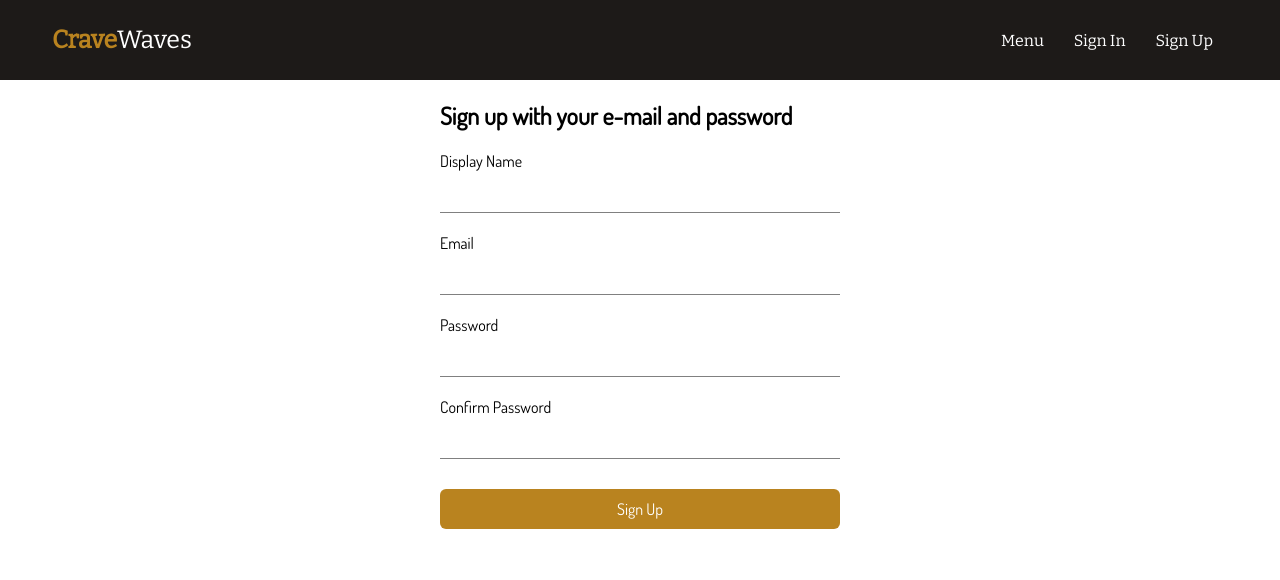
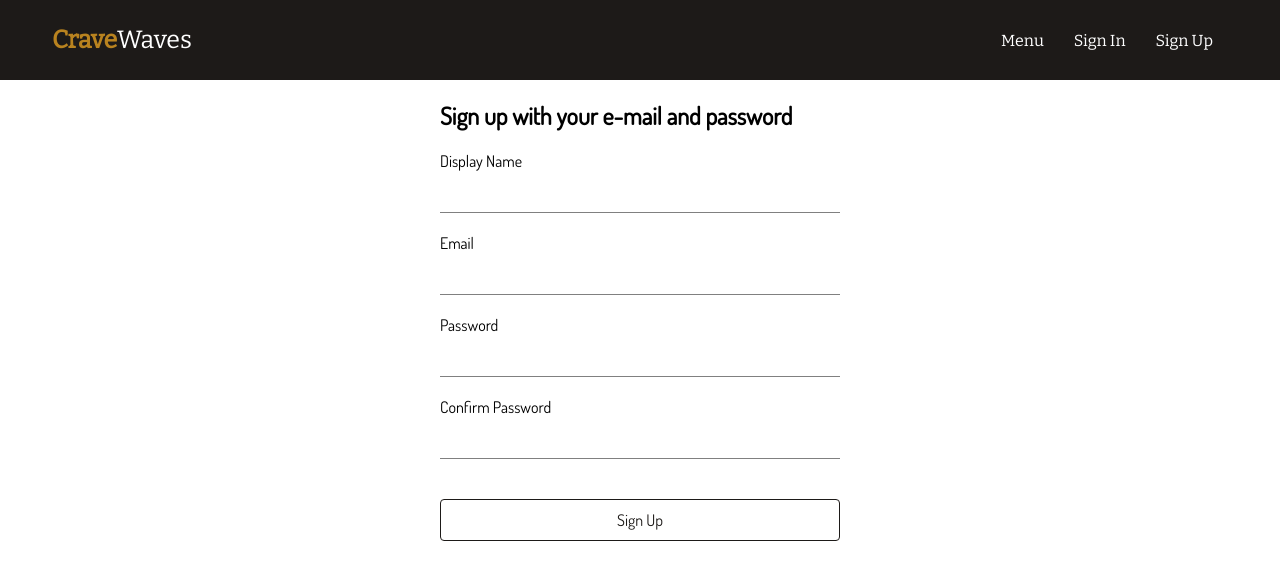
Before and after one commit to dnmore/react-restaurant-app, a React (Create React App) app: page /sign-up in a window 1280 px wide. Shown: the top 580 px of the page. Built offline with nearby package versions, Linux system fonts and the light colour scheme; no server answers.

Commit message:
adding user context

```diff
--- a/src/components/google-sign-in/google-sign-in.component.jsx
+++ b/src/components/google-sign-in/google-sign-in.component.jsx
@@ -1,4 +1,4 @@
-import { useEffect } from "react";
+import { useEffect} from "react";
 import { getRedirectResult } from "firebase/auth";
 
 import {
@@ -6,6 +6,7 @@
   signInWithGoogleRedirect,
   createUserDocumentFromAuth,
 } from "../../utils/firebase/firebase.utils";
+
 
 import './google-sign-in.styles.scss'
 
--- a/src/components/sign-in-form/sign-in-form.component.jsx
+++ b/src/components/sign-in-form/sign-in-form.component.jsx
@@ -3,7 +3,7 @@
 
 import FormInput from "../../components/form-input/form-input.component";
 
-import './sign-in-form.styles.scss'
+import "./sign-in-form.styles.scss";
 
 const initialFormFields = {
   email: "",
@@ -14,8 +14,6 @@
   const [formFields, setFormFields] = useState(initialFormFields);
   const { email, password } = formFields;
 
-  console.log(formFields);
-
   const resetFormFields = () => {
     setFormFields(initialFormFields);
   };
@@ -24,12 +22,7 @@
     e.preventDefault();
 
     try {
-      const response = await signInAuthUserWithEmailAndPassword(
-        email,
-        password
-      );
-
-      console.log(response);
+      await signInAuthUserWithEmailAndPassword(email, password);
 
       resetFormFields();
     } catch (error) {
--- /dev/null
+++ b/src/contexts/user.context.jsx
@@ -0,0 +1,22 @@
+import { createContext, useState, useEffect } from "react";
+import { onAuthStateChangedListener } from "../utils/firebase/firebase.utils";
+export const UserContext = createContext({
+  currentUser: null,
+  setCurrentUser: () => null,
+});
+
+export const UserProvider = ({ children }) => {
+  const [currentUser, setCurrentUser] = useState(null);
+  const value = { currentUser, setCurrentUser };
+
+  useEffect(() => {
+    const unsubscribe = onAuthStateChangedListener((user) => {
+      console.log(user);
+      setCurrentUser(user);
+    });
+
+    return unsubscribe;
+  }, []);
+
+  return <UserContext.Provider value={value}>{children}</UserContext.Provider>;
+};
--- a/src/index.js
+++ b/src/index.js
@@ -5,13 +5,15 @@
 import "./index.scss";
 import App from "./App";
 import reportWebVitals from "./reportWebVitals";
-
+import { UserProvider } from "./contexts/user.context";
 
 const root = ReactDOM.createRoot(document.getElementById("root"));
 root.render(
   <React.StrictMode>
     <BrowserRouter>
-      <App />
+      <UserProvider>
+        <App />
+      </UserProvider>
     </BrowserRouter>
   </React.StrictMode>
 );
--- a/src/routes/navigation/navigation.component.jsx
+++ b/src/routes/navigation/navigation.component.jsx
@@ -1,26 +1,41 @@
-import { Fragment } from "react";
+import { Fragment, useContext } from "react";
 import { Outlet, Link } from "react-router-dom";
+
+import { UserContext } from "../../contexts/user.context";
+import { signOutUser } from "../../utils/firebase/firebase.utils";
 
 import "./navigation.styles.scss";
 
 const Navigation = () => {
+  const { currentUser } = useContext(UserContext);
+
+
+
   return (
     <Fragment>
       <div className="navigation-container">
         <Link className="logo-container" to={"/"}>
-          <div className="logo"><strong>Crave</strong>Waves</div>
+          <div className="logo">
+            <strong>Crave</strong>Waves
+          </div>
         </Link>
 
         <div className="nav-links-container">
           <Link className="nav-link" to={"/menu"}>
             Menu
           </Link>
+          {currentUser ? (
+            <span className="nav-link" onClick={signOutUser}>Sign Out</span>
+          ) : (
+            <>
               <Link className="nav-link" to={"/sign-in"}>
                 Sign In
               </Link>
               <Link className="nav-link" to={"/sign-up"}>
                 Sign Up
               </Link>
+            </>
+          )}
         </div>
       </div>
       <Outlet />
--- a/src/routes/sign-up-page/sign-up-page.component.jsx
+++ b/src/routes/sign-up-page/sign-up-page.component.jsx
@@ -5,7 +5,8 @@
 } from "../../utils/firebase/firebase.utils";
 
 import FormInput from "../../components/form-input/form-input.component";
-import './sign-up-page.styles.scss'
+
+import "./sign-up-page.styles.scss";
 
 const initialFormFields = {
   displayName: "",
@@ -17,8 +18,6 @@
 const SignUp = () => {
   const [formFields, setFormFields] = useState(initialFormFields);
   const { displayName, email, password, confirmPassword } = formFields;
-
-  console.log(formFields);
 
   const resetFormFields = () => {
     setFormFields(initialFormFields);
--- a/src/routes/sign-up-page/sign-up-page.styles.scss
+++ b/src/routes/sign-up-page/sign-up-page.styles.scss
@@ -1,16 +1,22 @@
 .signup-container {
   width: 400px;
-  margin: 20px auto;
+  margin: 0 auto;
 
   button {
     width: 100%;
-    margin: 10px auto;
+    margin: 20px auto;
     padding: 10px 20px;
     cursor: pointer;
-    border: transparent;
-    background-color: #b9831f;
-    color: white;
+    border: 1px solid #1d1a18;
+    background-color: white;
+    color: #1d1a18;
     font: inherit;
-    border-radius: 6px;
+    transition: all 0.8s ease-in-out;
+    border-radius: 4px;
+
+    &:hover {
+      background-color: #1d1a18;
+      color: white;
+    }
   }
 }
--- a/src/utils/firebase/firebase.utils.js
+++ b/src/utils/firebase/firebase.utils.js
@@ -4,7 +4,9 @@
   signInWithRedirect,
   GoogleAuthProvider,
   createUserWithEmailAndPassword,
-  signInWithEmailAndPassword
+  signInWithEmailAndPassword,
+  signOut,
+  onAuthStateChanged,
 } from "firebase/auth";
 
 import { getFirestore, doc, getDoc, setDoc } from "firebase/firestore";
@@ -31,7 +33,10 @@
 
 export const db = getFirestore();
 
-export const createUserDocumentFromAuth = async (userAuth, additionalInformation) => {
+export const createUserDocumentFromAuth = async (
+  userAuth,
+  additionalInformation
+) => {
   if (!userAuth) return;
 
   const userDocRef = doc(db, "users", userAuth.uid);
@@ -47,7 +52,7 @@
         displayName,
         email,
         createdAt,
-        ...additionalInformation
+        ...additionalInformation,
       });
     } catch (error) {
       console.log(error.message);
@@ -68,3 +73,8 @@
 
   return await signInWithEmailAndPassword(auth, email, password);
 };
+
+export const signOutUser = async () => await signOut(auth);
+
+export const onAuthStateChangedListener = (callback) =>
+  onAuthStateChanged(auth, callback);
```
Lines whose indentation alone changed are shown as unchanged.
